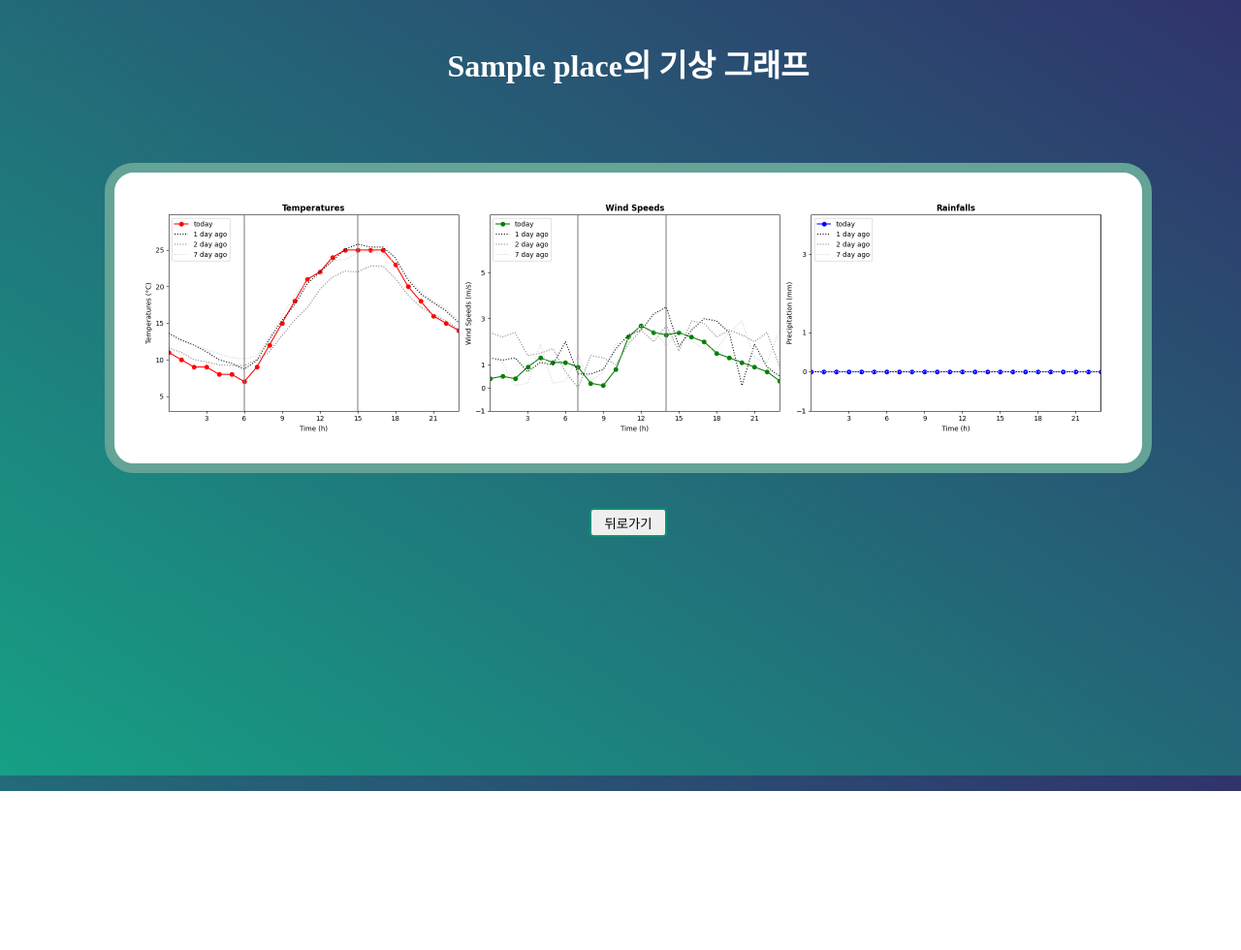
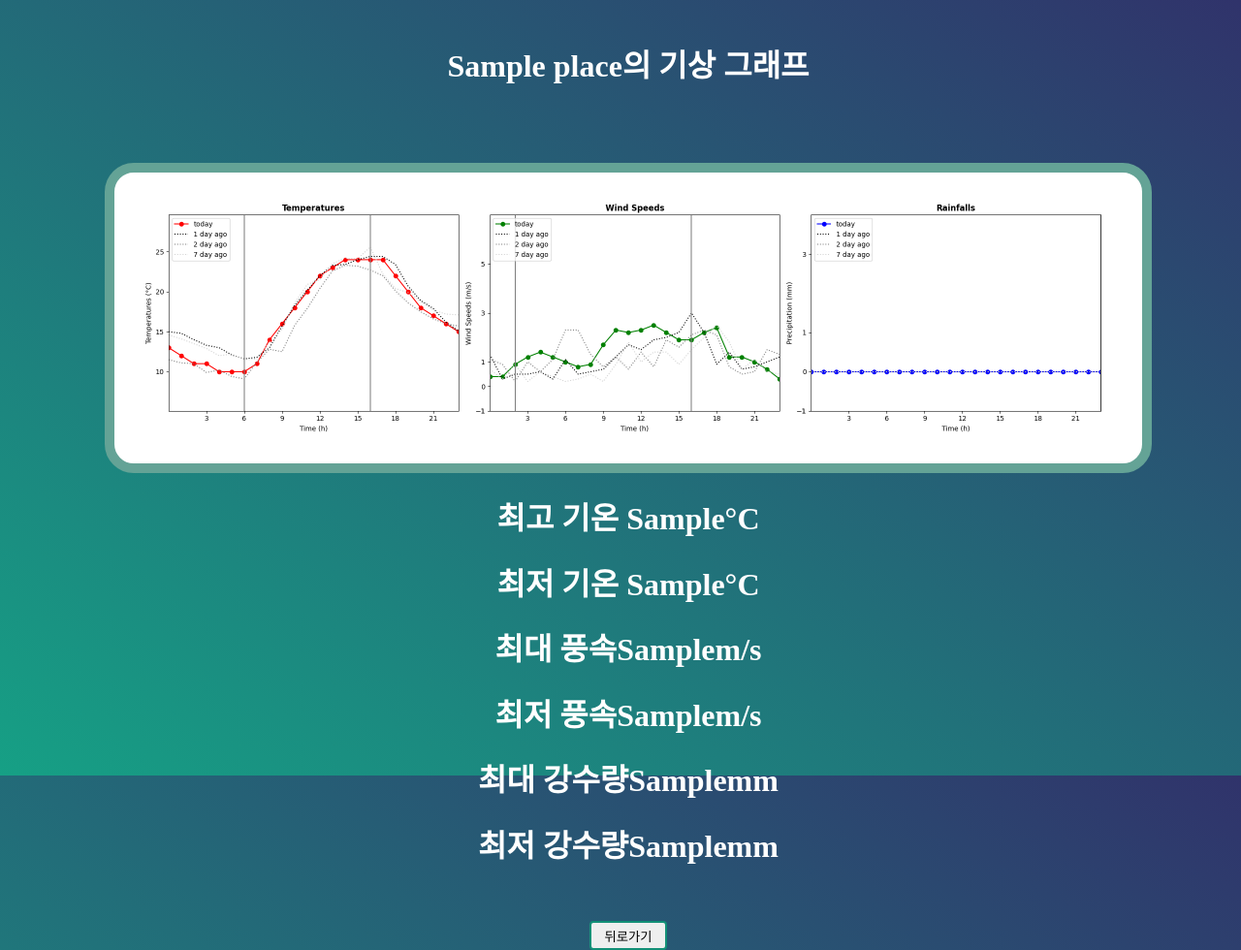
Before and after one commit to team-project-01/Project, a Django app: template mysite/polls/templates/result.html in a window 1280 px wide. Shown: the whole page at 97% size. Before the commit the page ends 816 px from the top, so only its background shows below. Run offline with Django 5.2, Linux system fonts and the light colour scheme; the template is opened without the code that fills it: most values are stand-ins (such as "Sample title", 1, 10 or a date in 2020); parts of the project's set-up code (start-up, migrations or seed data) failed here and were passed over.

Commit message:
최대 최소 완료

```diff
--- a/mysite/polls/templates/result.html
+++ b/mysite/polls/templates/result.html
@@ -17,9 +17,19 @@
             <div class="white">
                 <img src="{% static 'graphs/all_graph.png' %}" width="1000px" alt="{{place}}기상 그래프">
             </div>
+            <h1>최고 기온 {{ temps_max }}°C</h1>
+            <h1>최저 기온 {{ temps_min }}°C</h1>
+            <h1>최대 풍속{{ wind_max }}m/s</h1>
+            <h1>최저 풍속{{ wind_max }}m/s</h1>
+            <h1>최대 강수량{{ rain_max }}mm</h1>
+            <h1>최저 강수량{{ rain_min }}mm</h1>
+
+
             <br><br>
             <input type="button" value="뒤로가기" onclick="history.back();" class="button"/>
         </div>
     </div>
+
+
 </body>
 </html>
```
Also changed, not shown: mysite/polls/views.py (+8 -1 lines), mysite/polls/visualizer.py (+24 -24 lines), mysite/db.sqlite3, mysite/polls/static/graphs/all_graph.png.
